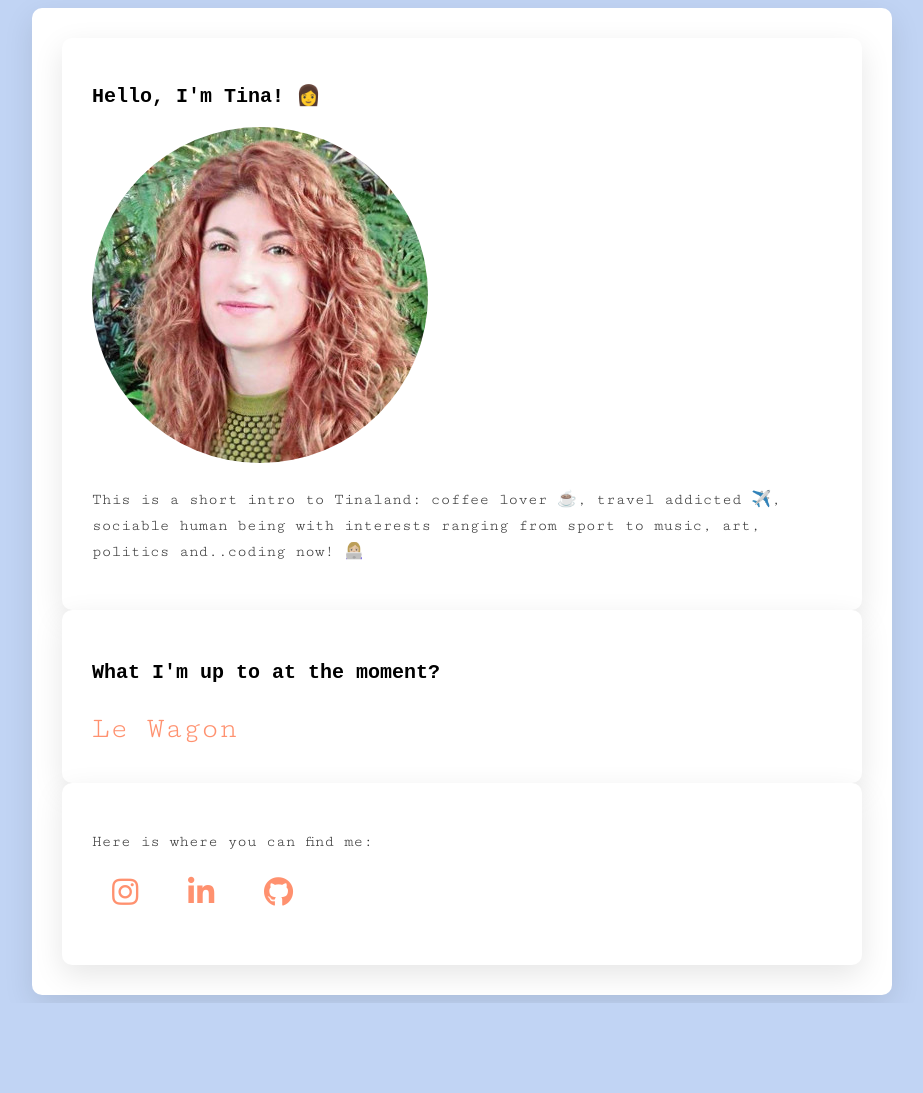
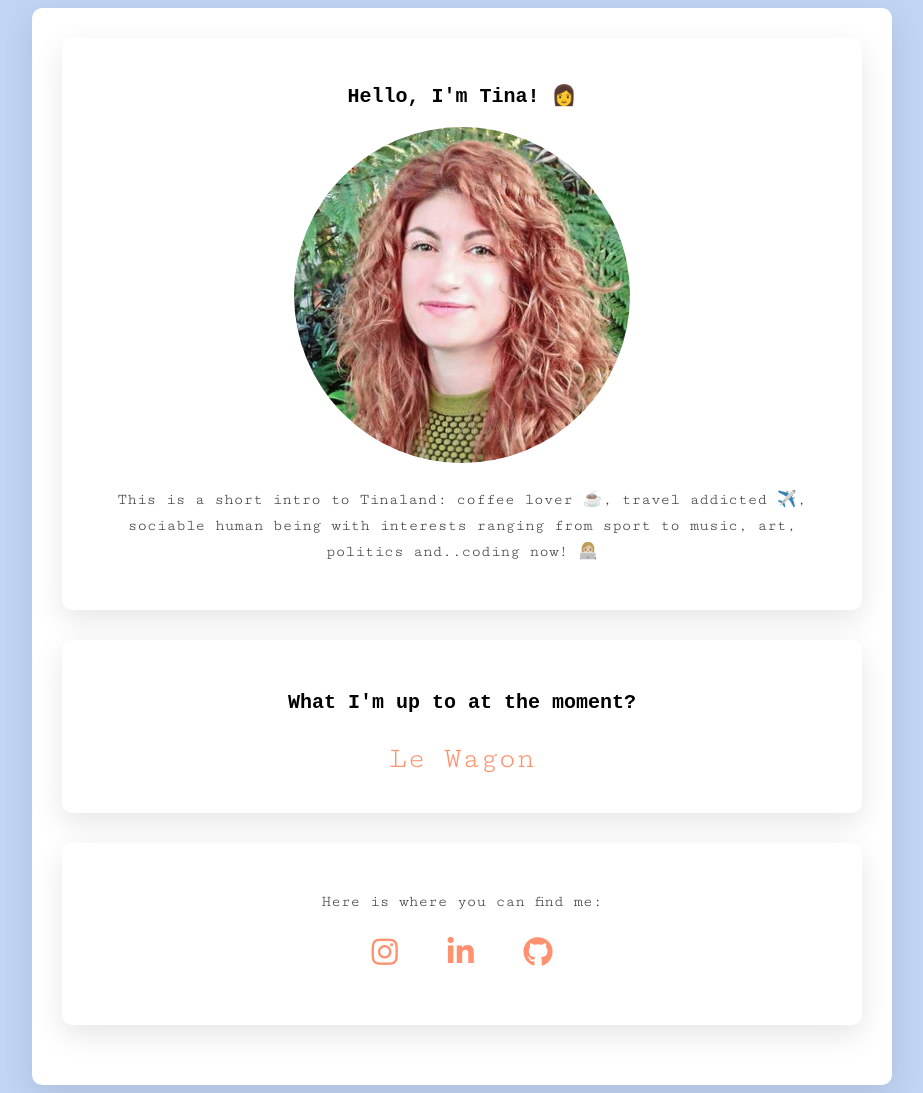
Before and after one commit to MenteCat/Profile, a plain HTML site: page index.html in a window 1280 px wide. Shown: the whole page, without its empty margins (178-1101 px from the left). Before the commit the page ends 1003 px from the top, so only its background shows below. Drawn offline with Linux system fonts and the light colour scheme.

Commit message:
bottom margins added

```diff
--- a/style.css
+++ b/style.css
@@ -27,9 +27,14 @@ div {
   border-radius: 50%;
 }
 
+.card {
+  margin-bottom: 30px;
+}
+
 .container {
   width: 800px;
   margin: 0 auto;
+  text-align: center;
 }
 @media (max-width: 960px) {
   /* For a screen < 960px, this CSS will be read */
@@ -57,7 +62,7 @@ div {
 .list-inline {
   list-style: none;
   padding-left: 0px;
-  text-align: justify;
+  text-align: center;
 }
 
 .social-icons: {
```
